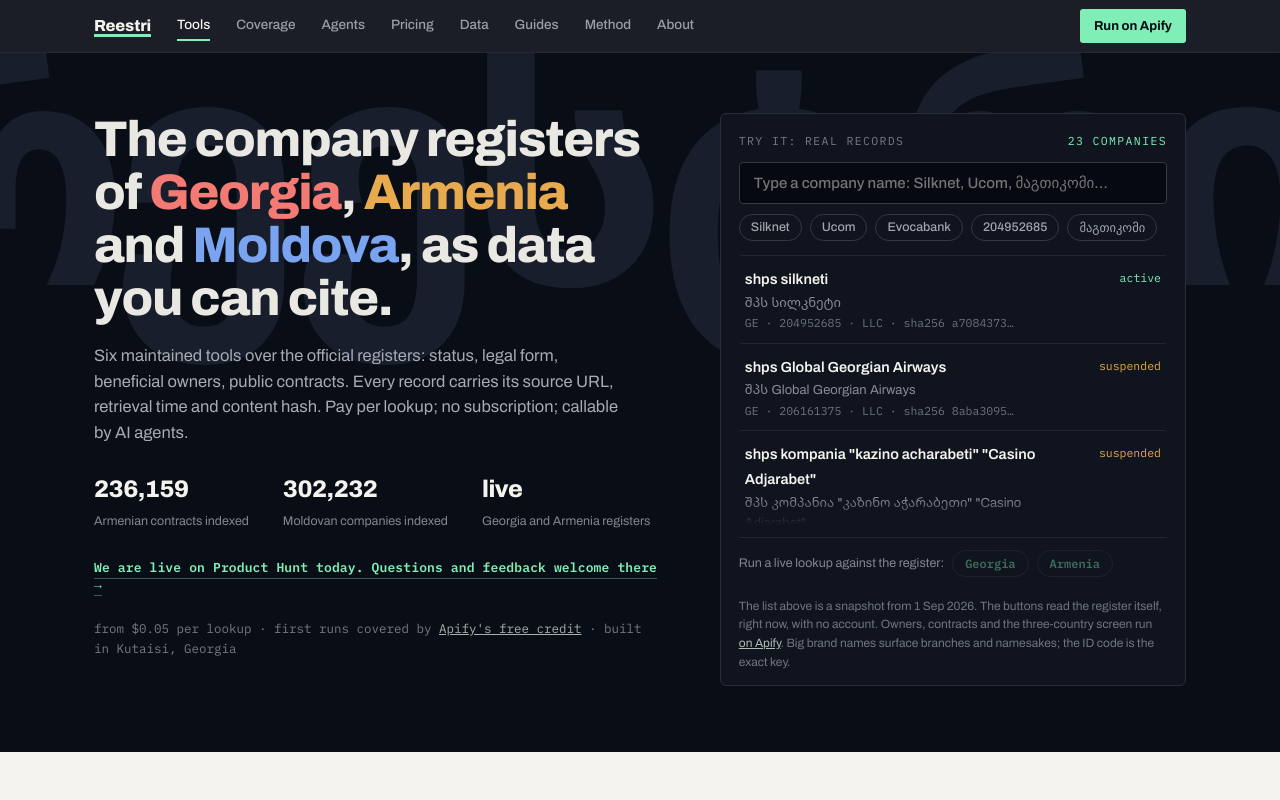
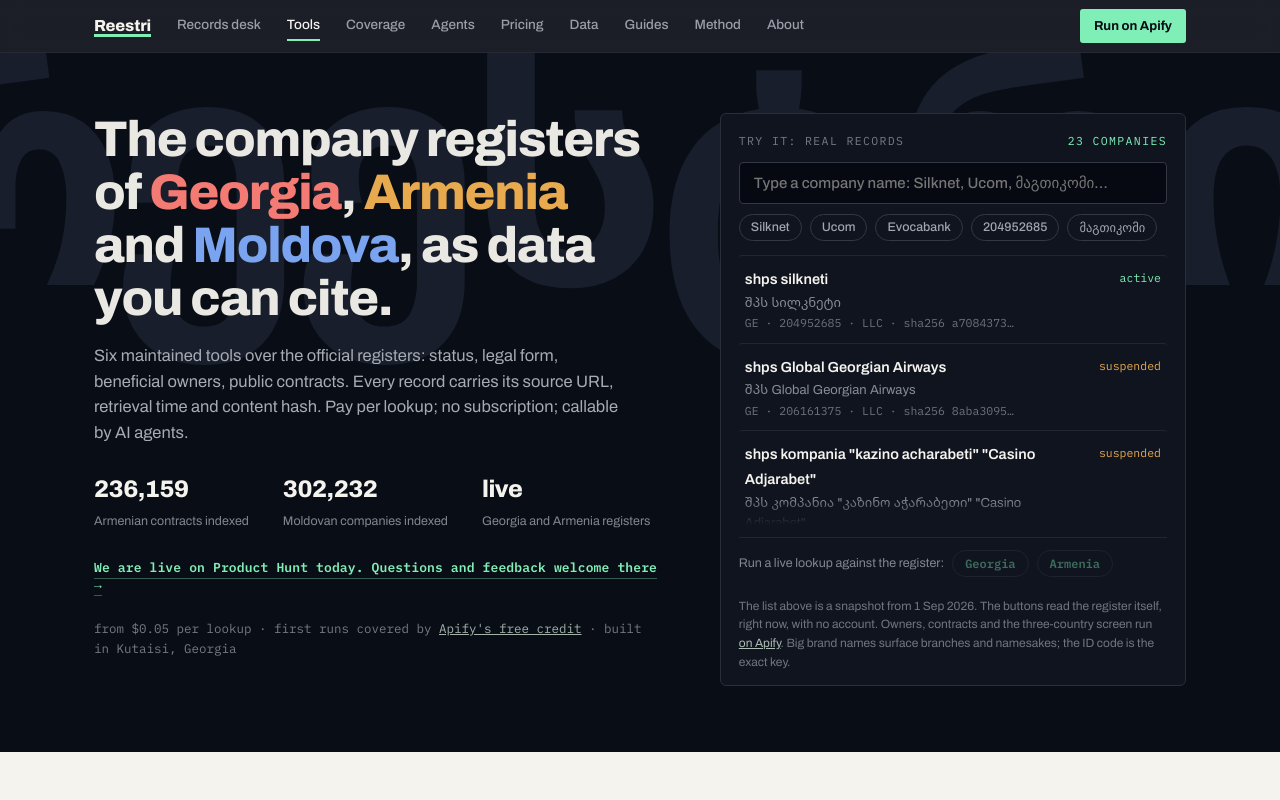
Before and after one commit to SosoPkhakadze/reestri-site, a plain HTML site: page index.html in a window 1280 px wide. Shown: the top 800 px of the page. Drawn offline with Linux system fonts and the light colour scheme.

Commit message:
site: index.html

```diff
--- a/index.html
+++ b/index.html
@@ -260,7 +260,7 @@
 <nav class="nav" id="nav">
   <div class="nav-in">
     <b><u>Reestri</u></b>
-    <a href="#tools">Tools</a><a href="#coverage">Coverage</a><a href="#agents">Agents</a><a href="#pricing">Pricing</a><a href="#data">Data</a><a href="/guides/">Guides</a><a href="#method">Method</a><a href="#about">About</a>
+    <a href="/records/">Records desk</a><a href="#tools">Tools</a><a href="#coverage">Coverage</a><a href="#agents">Agents</a><a href="#pricing">Pricing</a><a href="#data">Data</a><a href="/guides/">Guides</a><a href="#method">Method</a><a href="#about">About</a>
     <span class="sp"></span>
     <a class="run" style="text-decoration:none" href="https://apify.com/reestri">Run on Apify</a>
   </div>
@@ -590,7 +590,7 @@ KV  md-registry           <span class="dim">skipped (opt-in)</span></pre>
       <div style="margin-top:6px">Georgian for "registry". Built in Kutaisi.</div>
     </div>
     <div style="text-align:right">
-      <div><a href="https://apify.com/reestri">apify.com/reestri</a> · <a href="https://github.com/SosoPkhakadze/reestri-data">data</a> · <a href="mailto:soso@reestri.io">soso@reestri.io</a></div>
+      <div><a href="/records/">records desk</a> · <a href="https://apify.com/reestri">apify.com/reestri</a> · <a href="https://github.com/SosoPkhakadze/reestri-data">data</a> · <a href="mailto:soso@reestri.io">soso@reestri.io</a></div>
       <div style="margin-top:6px;font-size:12.5px;font-family:var(--mono);color:oklch(52% 0.015 265)">The author sells these tools. Registry data belongs to its registries. Page updated 2026‑09‑01.</div>
     </div>
   </div>
```
